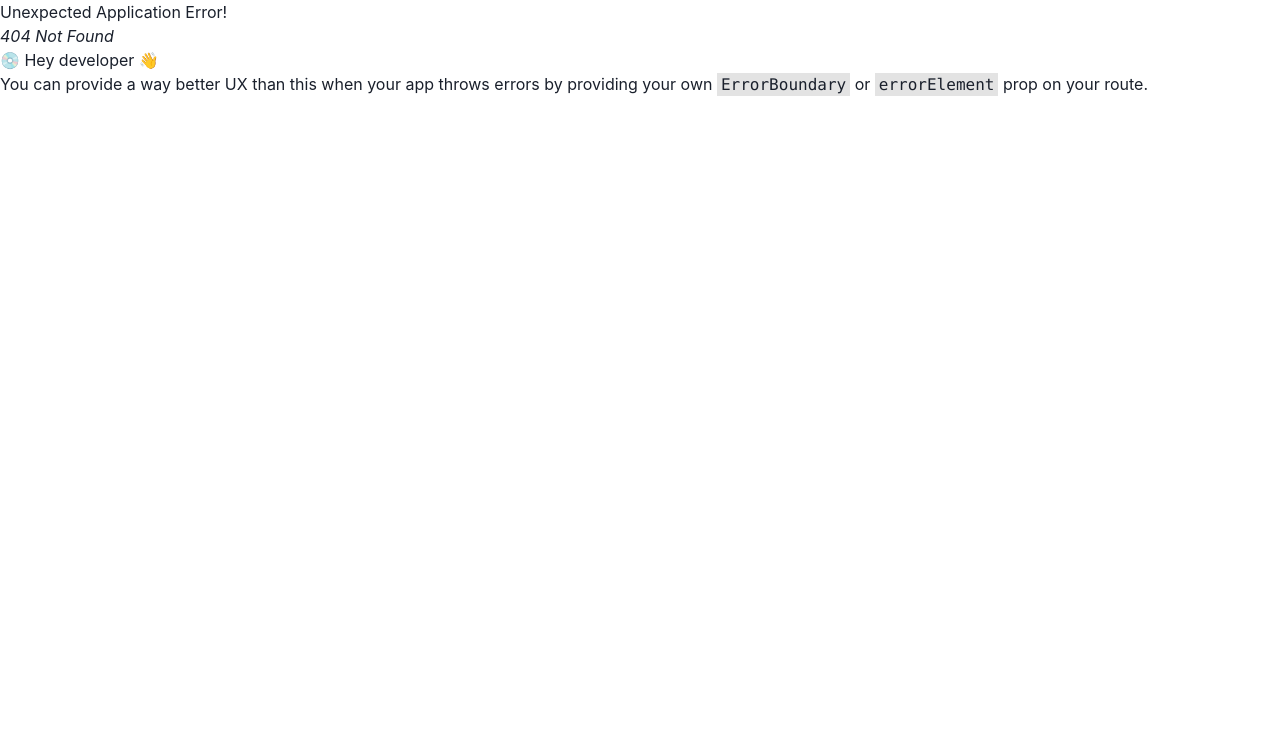
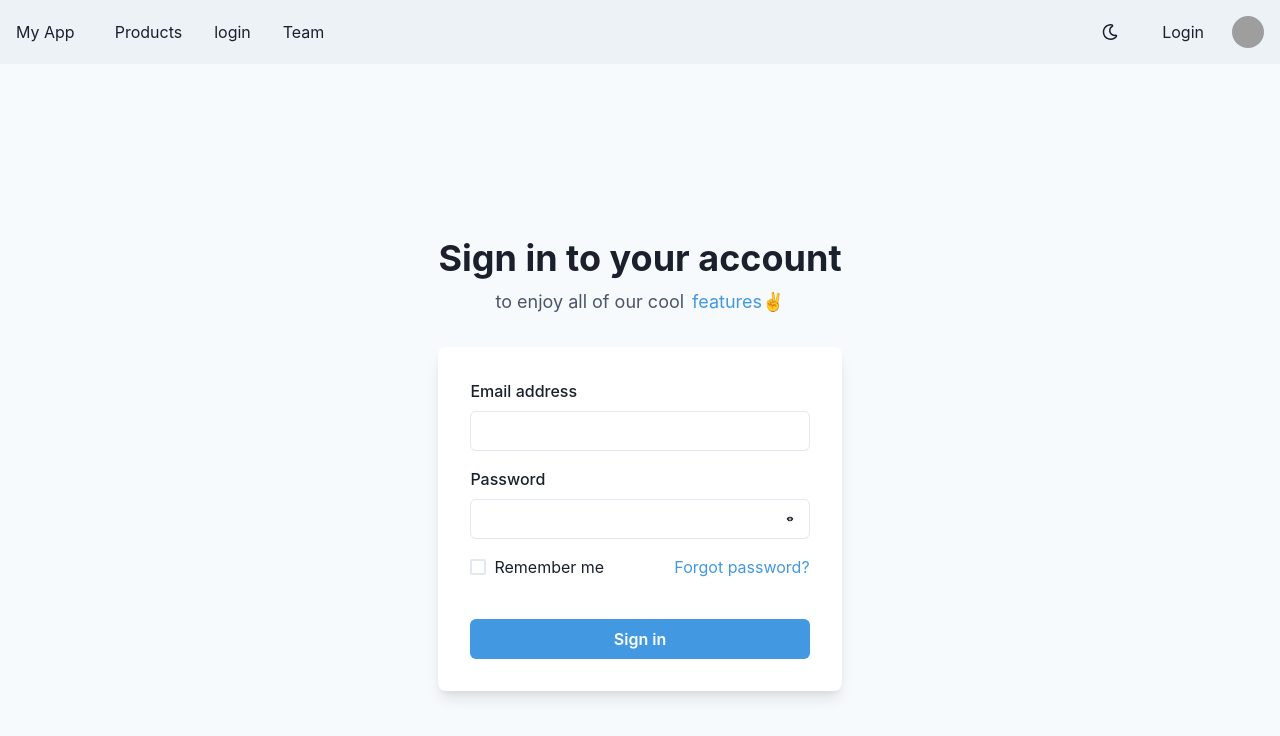
Before and after one commit to montaser77789/E-commerse-Redux-toolkit, a React (Vite) app: page /login in a window 1280 px wide. Before the commit this address had no page. Shown: the top 736 px of the page. Built offline with nearby package versions, Linux system fonts and the light colour scheme; grey boxes are pictures that could not be loaded.

Commit message:
Create Navbar and Login form

```diff
--- a/package.json
+++ b/package.json
@@ -14,6 +14,7 @@
     "@chakra-ui/react": "^2.8.2",
     "@emotion/react": "^11.11.3",
     "@emotion/styled": "^11.11.0",
+    "@react-icons/all-files": "^4.1.0",
     "@tanstack/react-query": "^5.17.19",
     "axios": "^1.6.7",
     "framer-motion": "^11.0.3",
@@ -21,6 +22,7 @@
     "match-sorter": "^6.3.3",
     "react": "^18.2.0",
     "react-dom": "^18.2.0",
+    "react-icons": "^5.0.1",
     "react-router-dom": "^6.21.3",
     "sort-by": "^1.2.0"
   },
--- a/src/Components/Productcart.tsx
+++ b/src/Components/Productcart.tsx
@@ -22,7 +22,7 @@ const Productcart: React.FC<ProductCardProps> = ({ product }) => {
     <Card border={"1px solid #a8b5c8"} bg={"none"}>
       <CardBody>
         <Image
-          src={`${import.meta.env.VITE_SERVER_URL}${url}`}
+          src={`http://localhost:1337${url}`}
           alt="Green double couch with wooden legs"
           borderRadius="50%"
           boxSize="200px"
--- /dev/null
+++ b/src/Components/Skeleton.tsx
@@ -0,0 +1,13 @@
+import { Box, SkeletonCircle, SkeletonText } from "@chakra-ui/react";
+
+const Skeleton = () => {
+  return (
+    <Box padding="6" boxShadow="lg" bg="white">
+      <SkeletonCircle size="10"  borderRadius="50%"
+          boxSize="200px"
+          margin="auto"/>
+      <SkeletonText mt="4" noOfLines={4} spacing="4" skeletonHeight="2" />
+    </Box>
+  );
+};
+export default Skeleton;
--- /dev/null
+++ b/src/Layout/Navbar.tsx
@@ -0,0 +1,123 @@
+'use client'
+
+import {
+  Box,
+  Flex,
+  Avatar,
+  Button,
+  Menu,
+  MenuButton,
+  MenuList,
+  MenuItem,
+  MenuDivider,
+  useColorModeValue,
+  Stack,
+  useColorMode,
+  Center,
+  HStack,
+
+} from '@chakra-ui/react'
+
+import React from 'react'
+import { FaRegMoon } from 'react-icons/fa'
+import { IoSunnyOutline } from 'react-icons/io5'
+import { Link as RouterLink } from "react-router-dom";
+const Links = ['Products', 'login', 'Team']
+
+
+interface Props {
+  children: React.ReactNode
+  to: string;
+}
+
+
+const NavLink = (props: Props) => {
+  const { to,children } = props
+
+  return (
+    <Box
+      as={RouterLink}
+      to={to.toLocaleLowerCase()}
+      px={2}
+      py={1}
+      rounded={'md'}
+      _hover={{
+        textDecoration: 'none',
+        bg: useColorModeValue('gray.200', 'gray.700'),
+      }}
+    >
+      {children}
+    </Box>
+  )
+}
+
+
+export default function Navbar() {
+  const { colorMode, toggleColorMode } = useColorMode()
+  return (
+    <>
+      <Box bg={useColorModeValue('gray.100', 'gray.900')} px={4}>
+        <Flex h={16} alignItems={'center'} justifyContent={'space-between'}>
+        <HStack spacing={8} alignItems={'center'}>
+        <RouterLink to="/">My App</RouterLink>
+
+            <HStack as={'nav'} spacing={4} display={{ base: 'none', md: 'flex' }}>
+              {Links.map((link) => (
+                 <NavLink key={link} to={`/${link.toLowerCase()}`}>
+                 {link}
+               </NavLink>
+              ))}
+            </HStack>
+          </HStack>
+
+          <Flex alignItems={'center'}>
+            <Stack direction={'row'} spacing={7}>
+              <Button onClick={toggleColorMode}>
+                {colorMode === 'light' ?<FaRegMoon />: <IoSunnyOutline />}
+              </Button>
+              <HStack as={'nav'} spacing={4} display={{ base: 'none', md: 'flex' }}>
+              <RouterLink to="/login">Login</RouterLink>
+
+              </HStack>
+
+
+
+
+              <Menu>
+                <MenuButton
+                  as={Button}
+                  rounded={'full'}
+                  variant={'link'}
+                  cursor={'pointer'}
+                  minW={0}>
+                  <Avatar
+                    size={'sm'}
+                    src={'https://avatars.dicebear.com/api/male/username.svg'}
+                  />
+                </MenuButton>
+                <MenuList alignItems={'center'}>
+                  <br />
+                  <Center>
+                    <Avatar
+                      size={'2xl'}
+                      src={'https://avatars.dicebear.com/api/male/username.svg'}
+                    />
+                  </Center>
+                  <br />
+                  <Center>
+                    <p>Username</p>
+                  </Center>
+                  <br />
+                  <MenuDivider />
+                  <MenuItem>Your Servers</MenuItem>
+                  <MenuItem>Account Settings</MenuItem>
+                  <MenuItem>Logout</MenuItem>
+                </MenuList>
+              </Menu>
+            </Stack>
+          </Flex>
+        </Flex>
+      </Box>
+    </>
+  )
+}
--- /dev/null
+++ b/src/Layout/RootLatOut.tsx
@@ -0,0 +1,15 @@
+import { Outlet } from "react-router-dom";
+import Navbar from "./Navbar.tsx"
+
+const RootLayout = () => {
+  return (
+    <div className="root-layout">
+      <Navbar />
+      <div className="container">
+        <Outlet />
+      </div>
+    </div>
+  );
+};
+
+export default RootLayout;
--- /dev/null
+++ b/src/pages/Login.tsx
@@ -0,0 +1,131 @@
+
+import {
+  Flex,
+  Box,
+  FormControl,
+  FormLabel,
+  Input,
+  Checkbox,
+  Stack,
+  Button,
+  Heading,
+  Text,
+  useColorModeValue,
+  InputGroup,
+  InputRightElement,
+  FormHelperText,
+} from '@chakra-ui/react'
+import React, {  useState } from 'react'
+import { BiSolidHide } from "react-icons/bi";
+import { BiSolidShow } from "react-icons/bi";
+
+export default function Login() {
+  const [isEmail, setisEmail] = useState(false);
+  const [isPassword, setisPassword] = useState(false);
+
+
+    const [showPassword, setShowPassword] = useState(false);
+    const [user,setUser]=useState({
+        email:"",
+        password:""
+    })
+    console.log(user);
+    const onChangeHandler = (e:React.ChangeEvent<HTMLInputElement>)=>{
+        const {value,name} = e.target;
+        setUser({...user,[name]:value})
+    }
+
+    const onSubmitHandler = (e: React.FormEvent<HTMLDivElement>) => {
+      e.preventDefault();
+      console.log("Done");
+      if(!isEmail){
+        setisEmail(true)
+        return;
+      } if(!isPassword){
+        setisPassword(true)
+        return;
+      }
+      setisEmail(false)
+      setisPassword(false)
+
+
+    };
+
+  return (
+    <Flex
+      minH={'100vh'}
+      align={'center'}
+      justify={'center'}
+      bg={useColorModeValue('gray.50', 'gray.800')}>
+      <Stack spacing={8} mx={'auto'} maxW={'lg'} py={12} px={6}>
+        <Stack align={'center'}>
+          <Heading fontSize={'4xl'}>Sign in to your account</Heading>
+          <Text display={"flex"} fontSize={'lg'} color={'gray.600'}>
+            to enjoy all of our cool  <Text color={'blue.400'}  ml={2}> features</Text> ✌️
+          </Text>
+        </Stack>
+        <Box
+          as='form'
+          onSubmit={onSubmitHandler}
+          rounded={'lg'}
+          bg={useColorModeValue('white', 'gray.700')}
+          boxShadow={'lg'}
+          p={8}
+        >
+          <Stack spacing={4}>
+            <FormControl id="email">
+              <FormLabel>Email address</FormLabel>
+              <Input type="email"
+              name='email'
+              onChange={onChangeHandler}
+              value={user.email}
+              isInvalid={isEmail}
+              errorBorderColor='crimson'
+               />
+
+          {isEmail?  (<FormHelperText color={"red"}>Email is required. </FormHelperText>):null}
+            </FormControl>
+            <FormControl id="password">
+              <FormLabel>Password</FormLabel>
+              <InputGroup>
+                <Input type={showPassword ? 'text' : 'password'}
+                name='password'
+                value={user.password}
+                onChange={onChangeHandler}
+                isInvalid={isPassword}
+                errorBorderColor='crimson'
+                              />
+                <InputRightElement h={'full'}>
+                  <Button
+                    variant={'ghost'}
+                    onClick={() => setShowPassword((showPassword) => !showPassword)}>
+                    {showPassword ? <BiSolidHide  /> : <BiSolidShow />}
+                  </Button>
+                </InputRightElement>
+              </InputGroup>
+              {isEmail?  (<FormHelperText color={"red"}>Password is required. </FormHelperText>):null}
+            </FormControl>
+            <Stack spacing={10}>
+              <Stack
+                direction={{ base: 'column', sm: 'row' }}
+                align={'start'}
+                justify={'space-between'}>
+                <Checkbox>Remember me</Checkbox>
+                <Text color={'blue.400'}>Forgot password?</Text>
+              </Stack>
+              <Button
+              bg ={ isEmail || isPassword ? 'red.400'  :  'blue.400'}
+                color={'white'}
+                _hover={{
+                  bg : isEmail || isPassword ? 'red.500'  :  'blue.500'
+                }}
+                type='submit'>
+                Sign in
+              </Button>
+            </Stack>
+          </Stack>
+        </Box>
+      </Stack>
+    </Flex>
+  )
+}
--- a/src/pages/Productpage.tsx
+++ b/src/pages/Productpage.tsx
@@ -1,36 +1,32 @@
-import {  Grid } from "@chakra-ui/react";
+import { Grid } from "@chakra-ui/react";
 import Productcart from "../Components/Productcart";
-import {  Iproduct } from "../interfaces";
+import { Iproduct } from "../interfaces";
 import UseAuthenticatedQuery from "../Hooks/UseAuthenticatedQuery";
+import Skeleton from "../Components/Skeleton";
 
 function Products() {
-
-    const { data ,isLoading} = UseAuthenticatedQuery({
+  const { data, isLoading } = UseAuthenticatedQuery({
     queryKey: ["products"],
     url: "/products?populate=thumbnail,catagory",
   });
 
+  if (isLoading) {
+    return (
+      <Grid margin={30} templateColumns={"repeat(auto-fill, minmax(300px, 1fr))"} gap={6}>
+        {Array.from({ length: 20 }, (_, idx) => (
+          <Skeleton key={idx} />
+        ))}
+      </Grid>
+    );
+  }
 
-
-
-
-
-if(isLoading) return <h3>Loading...</h3>
-    // useEffect(()=>{
-    //     try {
-    //          axioInstance.get("/products?populate=thumbnail,catagory").then(res=> setProducts(res.data.data)
-    //          ).then(error =>console.log(error))
-    //     } catch (error) {
-    //         console.log(error);
-    //     }
-    // },[])
-    return ( <>
-    <Grid  margin={30} templateColumns={"repeat(auto-fill ,minmax(300px,1fr))"} gap={6}>
-    {data?.data.map((product :Iproduct) =>(
+  // Render products when data is available
+  return (
+    <Grid margin={30} templateColumns={"repeat(auto-fill, minmax(300px, 1fr))"} gap={6}>
+      {data?.data.map((product: Iproduct) => (
         <Productcart key={product.id} product={product} />
       ))}
     </Grid>
-    </>
   );
 }
 
--- a/src/router/index.tsx
+++ b/src/router/index.tsx
@@ -1,13 +1,17 @@
 import { Route, createBrowserRouter, createRoutesFromElements } from "react-router-dom";
 import Products from "../pages/Productpage";
 import Homepage from "../pages/Homepage";
+import RootLayout from "../Layout/RootLatOut";
+import Login from "../pages/Login";
 
 const router = createBrowserRouter(
     createRoutesFromElements(
         <>
-        <Route path="/">
-            <Route path="productpage" element={<Products/>}/>
-            <Route path="homepage" element={<Homepage/>}/>
+        <Route path="/" element={<RootLayout/>}>
+            <Route index element={<Homepage/>}/>
+            <Route path="products" element={<Products/>}/>
+            <Route path="login" element={<Login/>}/>
+
         </Route>
         </>
     )
```
Also changed, not shown: 2 other files (tests, documents, lock files or other folders). Lines whose indentation alone changed are shown as unchanged.
